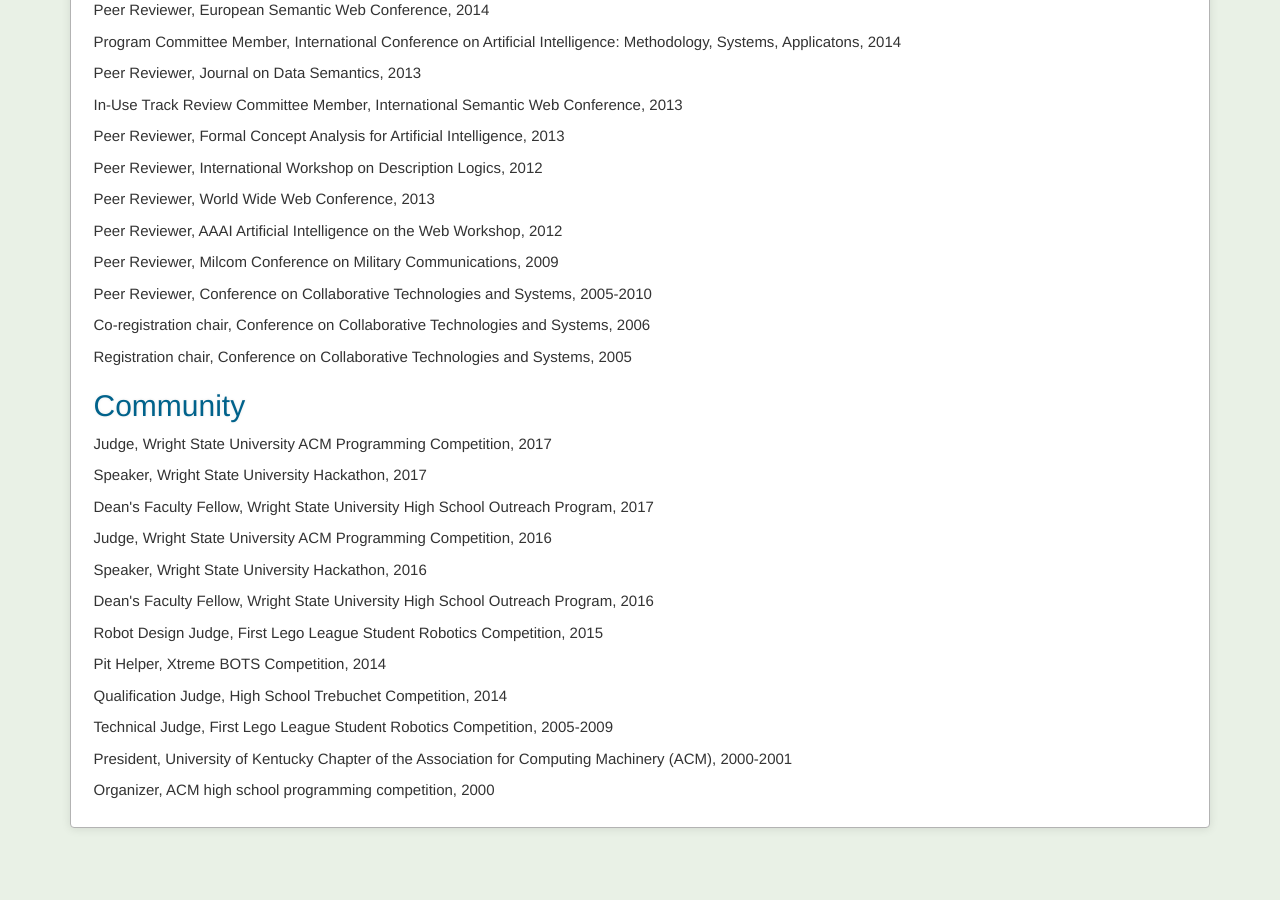
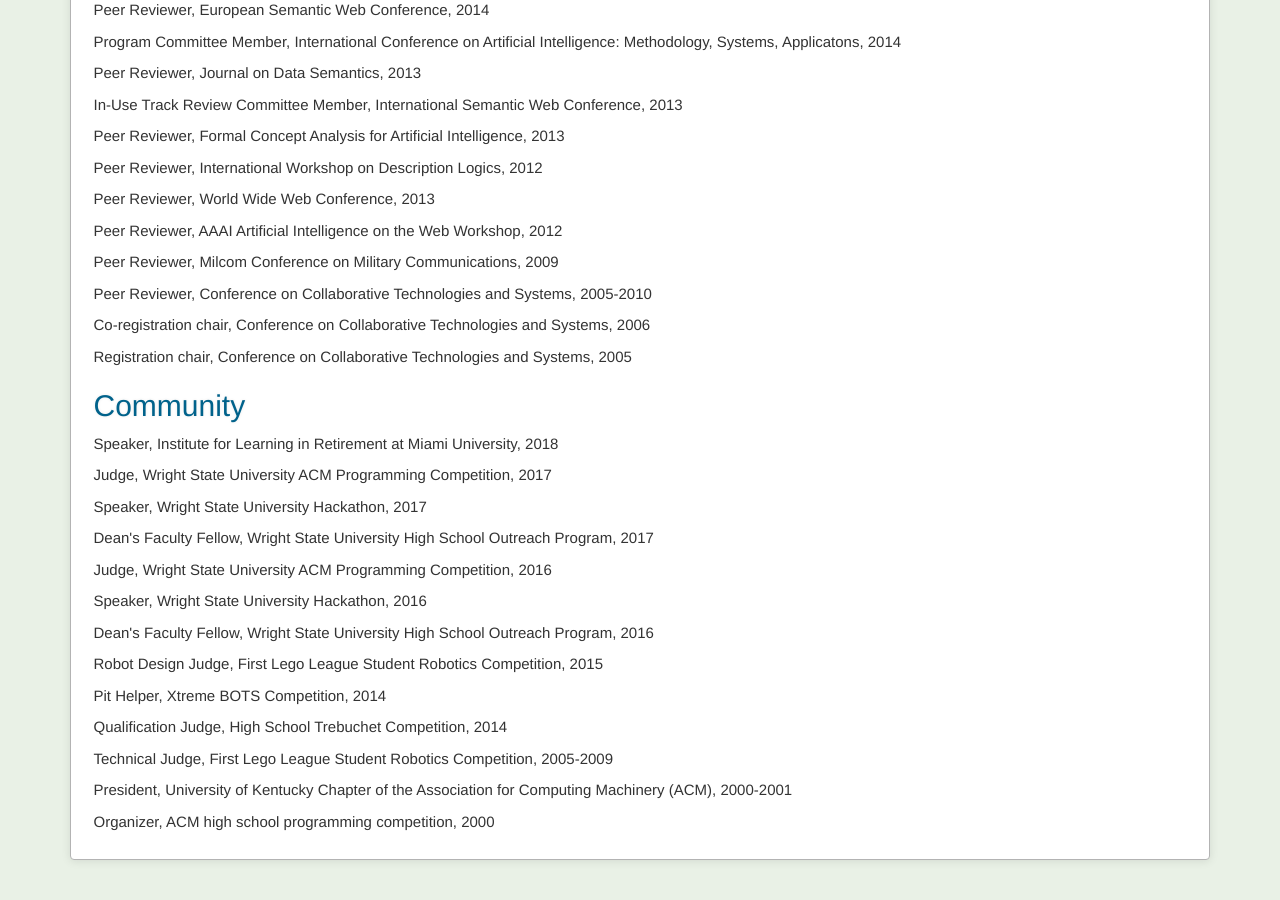
Before and after one commit to mcheatham/mcheatham.github.io, a Jekyll site: the page built from service.md, in a window 1280 px wide and 900 px high, scrolled down 1276 px. Built offline with Jekyll 4.4.1, drawn with Linux system fonts in a browser that asks for light colours; before the commit the page ends 2144 px from its top, so only the background shows below that.

Commit message:
Added IRL lecture as service

```diff
--- a/_data/service.yaml
+++ b/_data/service.yaml
@@ -1,3 +1,8 @@
+- job: Speaker
+  organization: Institute for Learning in Retirement at Miami University
+  date: 2018
+  type: community
+
 - job: Peer Reviewer
   organization: ESWC Poster and Demo Track
   date: 2018
```
